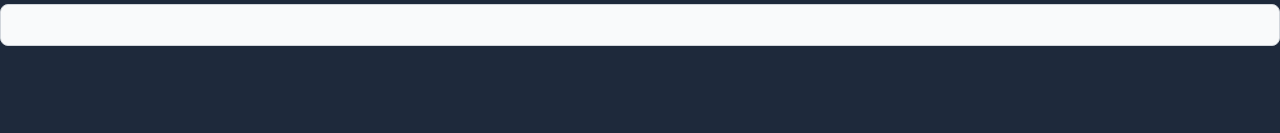
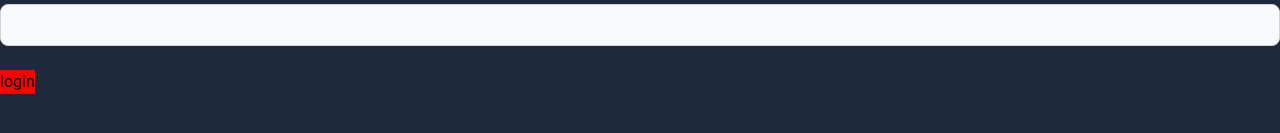
Before and after one commit to Abdulkafi88/E-BOOKS, a React (Vite) app: page /login in a window 1280 px wide. Shown: the part 295-428 px from the top of the page. Built offline with nearby package versions, Linux system fonts and the light colour scheme.

Commit message:
add the button to login

```diff
--- a/src/com/Login.jsx
+++ b/src/com/Login.jsx
@@ -15,6 +15,7 @@ const Login = () => {
     <label for="email" className="block mb-2 text-sm font-medium text-gray-900 dark:text-gray-300">Your Passoword</label>
     <input type="text" className='bg-gray-50 border border-gray-300 text-gray-900 text-sm rounded-lg focus:ring-blue-500 focus:border-blue-500 block w-full p-2.5 dark:bg-gray-700 dark:border-gray-600 dark:placeholder-gray-400 dark:text-white dark:focus:ring-blue-500 dark:focus:border-blue-500' />
     </div>
+    <button style={{backgroundColor:'red'}}>login</button>
    </form>
    </>
   )
```
